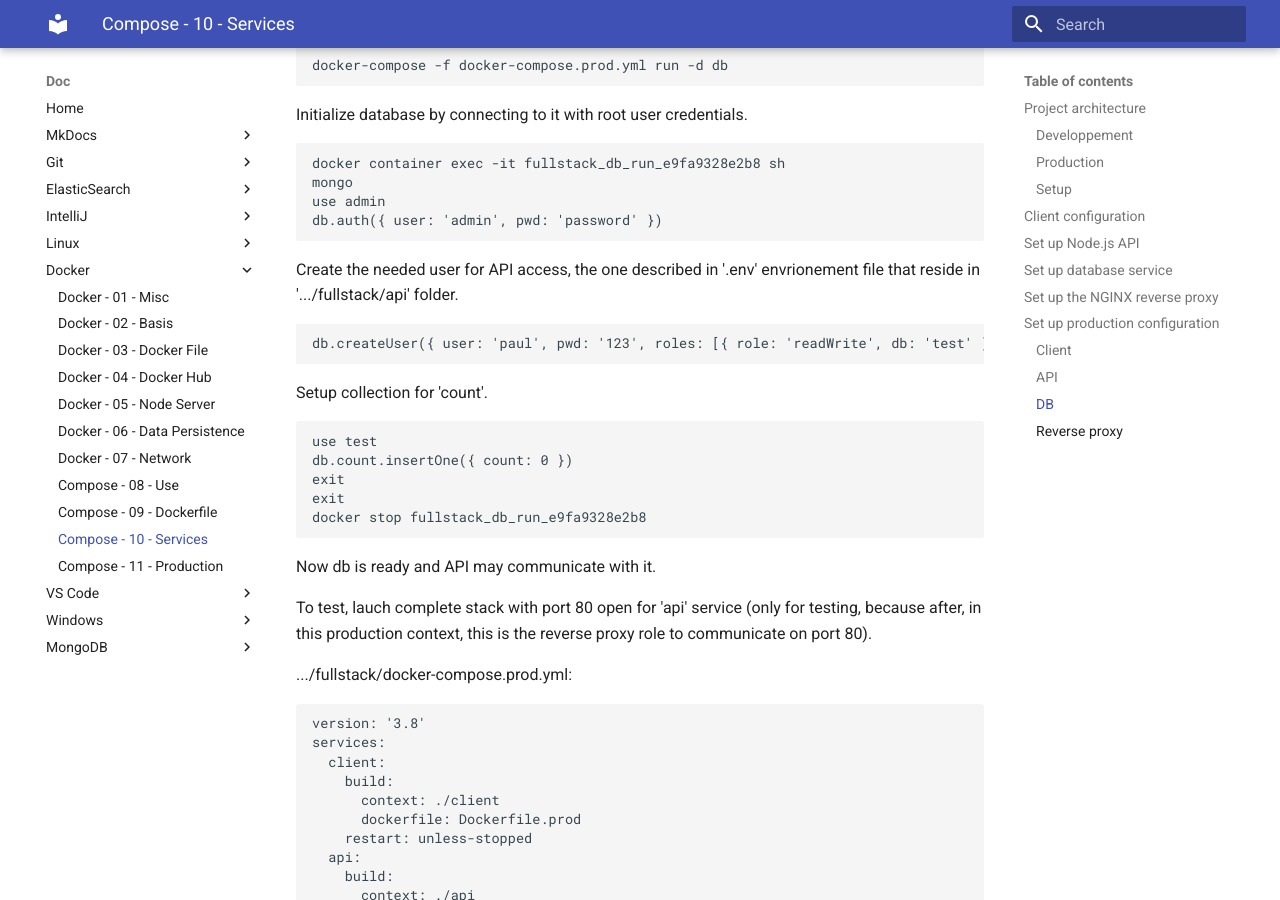
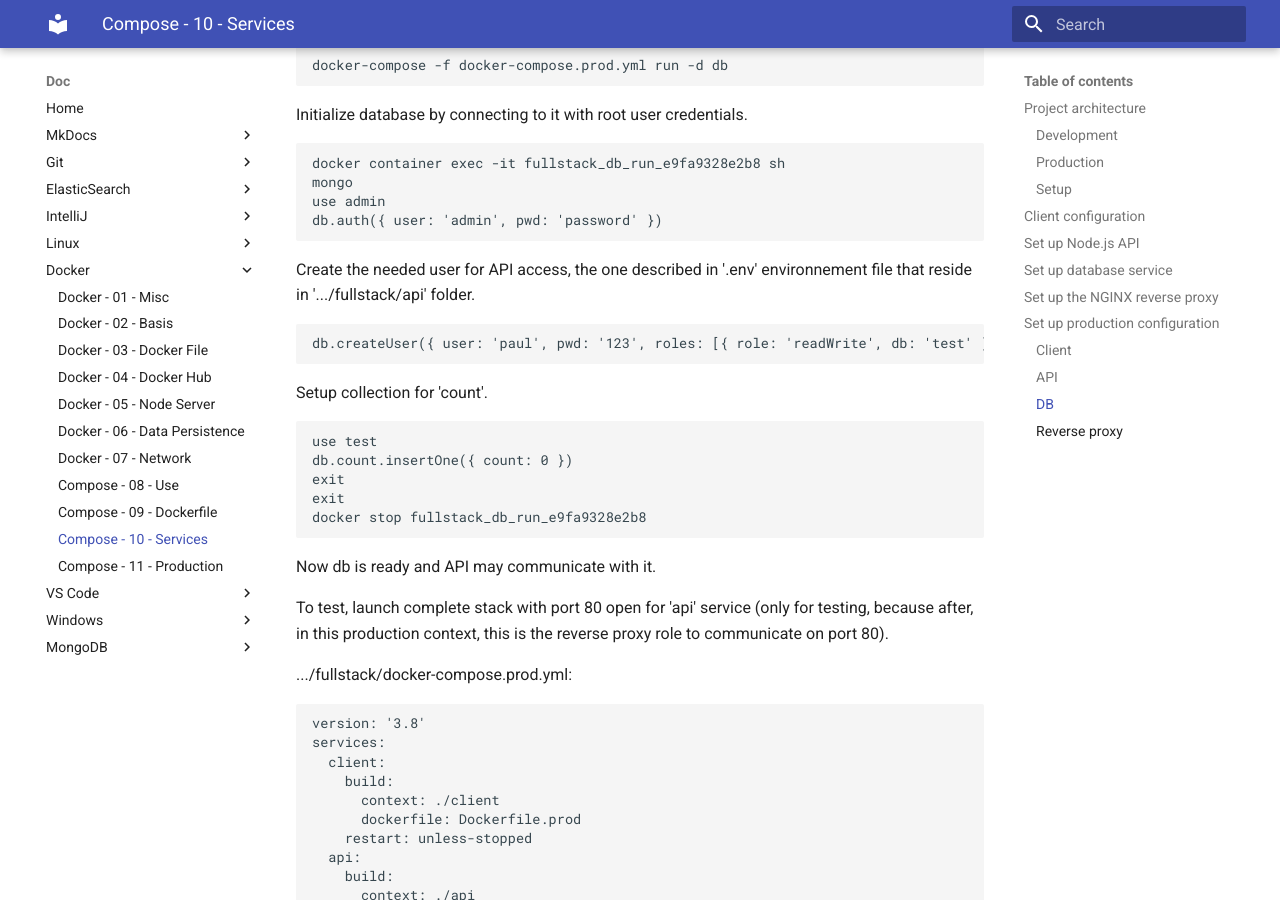
Before and after one commit to oldu73/doc, an MkDocs documentation site: the page built from docs/docker/10-compose-services.md, in a window 1280 px wide and 900 px high, scrolled down 14681 px. Built offline with MkDocs 1.6.1 and Material for MkDocs 9.7.7, drawn with Linux system fonts in a browser that asks for light colours; some of the changed text lies outside the part shown.

Commit message:
fix typo

````diff
--- a/docs/docker/10-compose-services.md
+++ b/docs/docker/10-compose-services.md
@@ -17,7 +17,7 @@ Introduction to project architecture:
 - Node.js (API).
 - MongoDB (database).
 
-### Developpement
+### Development
 
 NGINX as reverse proxy follow requests:
 
@@ -537,7 +537,7 @@ docker-compose -f docker-compose.dev.yml up
 
 ## Set up production configuration
 
-Reset Docker environnemnt (if needed):
+Reset Docker environnement (if needed):
 
 ```console
 docker system prune -a
@@ -777,7 +777,7 @@ use admin
 db.auth({ user: 'admin', pwd: 'password' })
 ```
 
-Create the needed user for API access, the one described in '.env' envrionement file that reside in '.../fullstack/api' folder.
+Create the needed user for API access, the one described in '.env' environnement file that reside in '.../fullstack/api' folder.
 
 ```console
 db.createUser({ user: 'paul', pwd: '123', roles: [{ role: 'readWrite', db: 'test' }] })
@@ -795,7 +795,7 @@ docker stop fullstack_db_run_e9fa9328e2b8
 
 Now db is ready and API may communicate with it.
 
-To test, lauch complete stack with port 80 open for 'api' service (only for testing, because after, in this production context, this is the reverse proxy role to communicate on port 80).
+To test, launch complete stack with port 80 open for 'api' service (only for testing, because after, in this production context, this is the reverse proxy role to communicate on port 80).
 
 .../fullstack/docker-compose.prod.yml:
 
````
Also changed, not shown: other parts of docs/docker/10-compose-services.md (+11 -11 lines).
